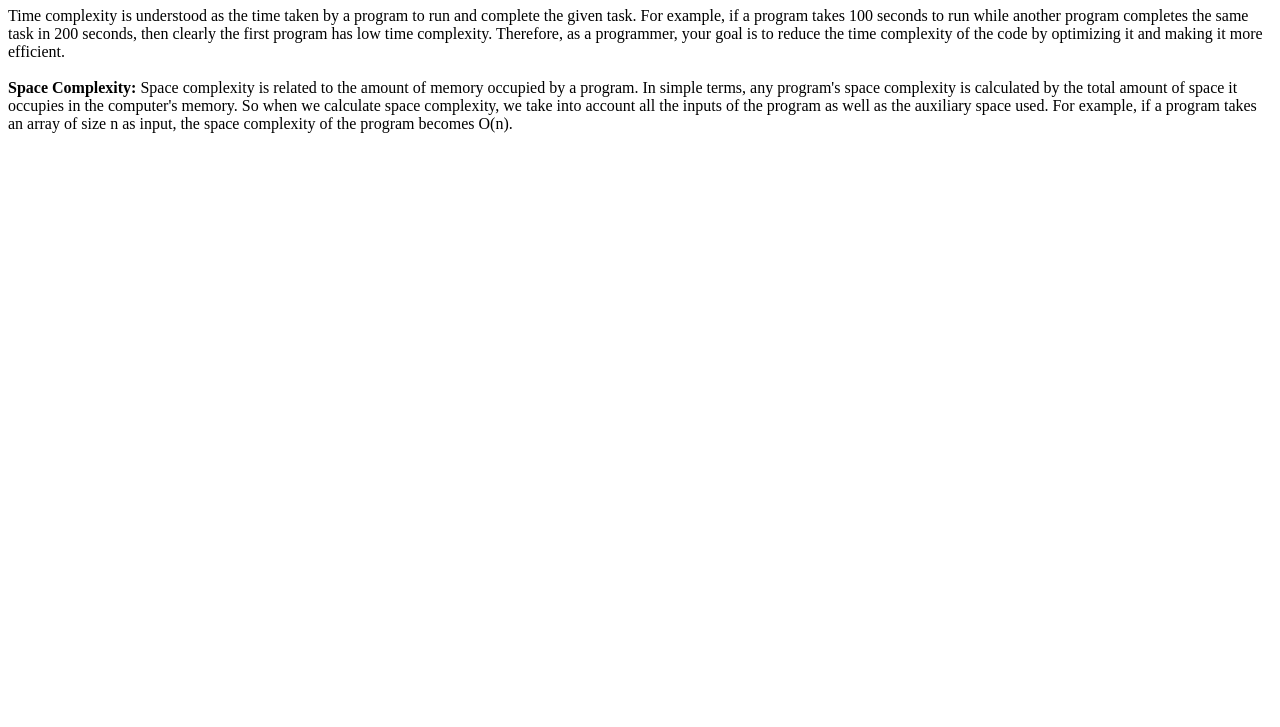
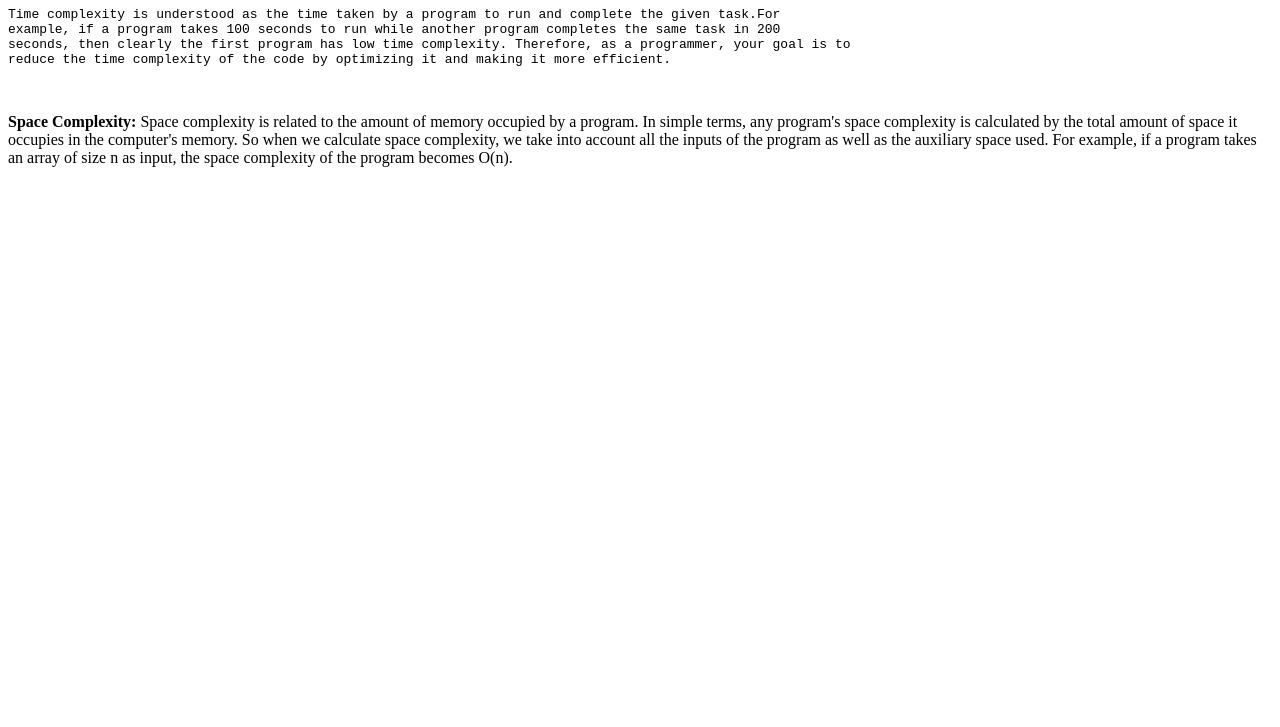
Before and after one commit to acciojob/time-and-space-complexity-Prashid1098, a website: page main.html in a window 1280 px wide. Shown: the part 73-800 px from the top of the page. Drawn offline with Linux system fonts and the light colour scheme.

Commit message:
created a submission

```diff
--- a/main.html
+++ b/main.html
@@ -10,11 +10,11 @@
 	<!-- the entire body must be written by student -->
 	<h1>Time and Space Complexity</h1>
 	<p>
-		<div>Time complexity is understood as the time taken by a program to run and complete the given task. For
+		<pre>Time complexity is understood as the time taken by a program to run and complete the given task.For
 example, if a program takes 100 seconds to run while another program completes the same task in 200
 seconds, then clearly the first program has low time complexity. Therefore, as a programmer, your goal is to
 reduce the time complexity of the code by optimizing it and making it more efficient.
-			</div>
+         </pre>
 	<br>
 	<div><b>Space Complexity:</b> Space complexity is related to the amount of memory occupied by a program. In simple
 terms, any program's space complexity is calculated by the total amount of space it occupies in the computer's
```
